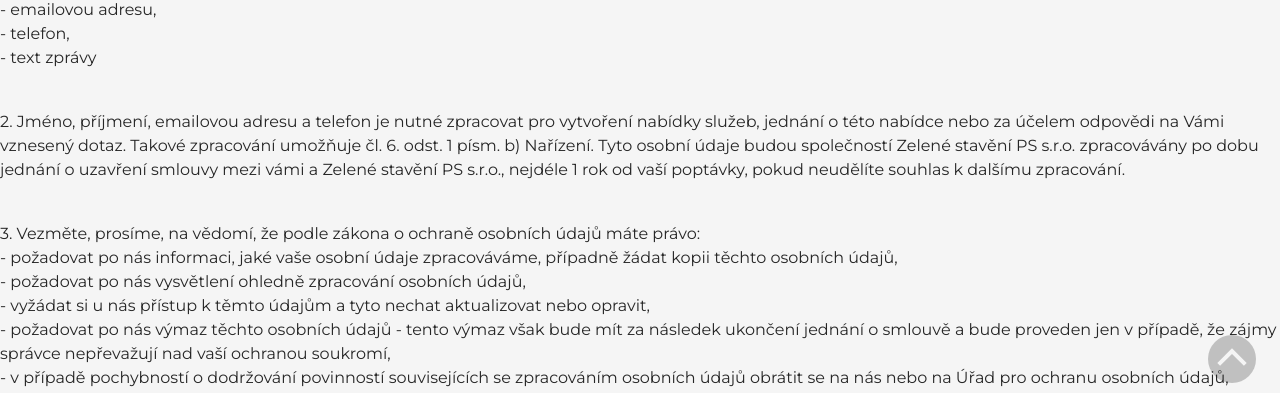
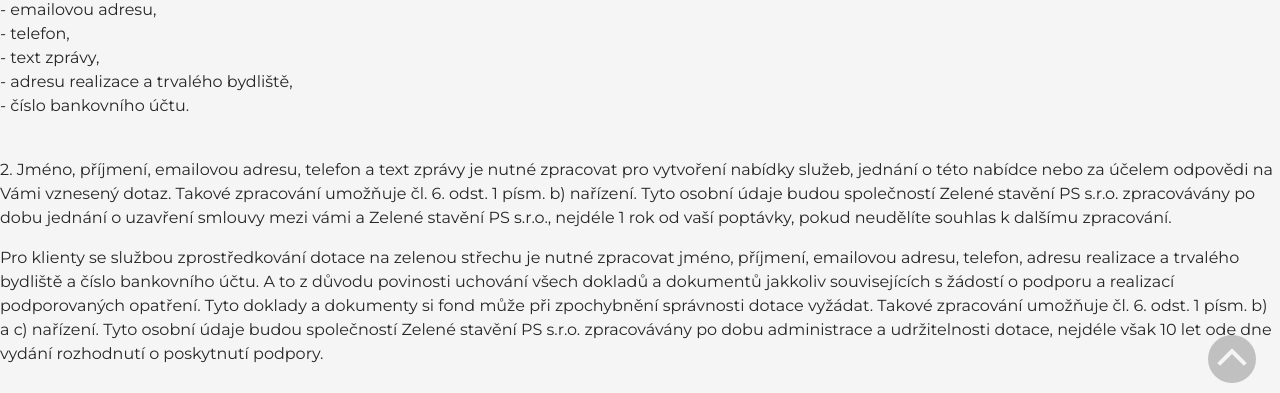
Before and after one commit to jirulak02/zelene-staveni, a Next.js app: page /ochrana-osobnich-udaju in a window 1280 px wide. Shown: the part 393-786 px from the top of the page. Built offline with nearby package versions, Linux system fonts and the light colour scheme.

Commit message:
legal stuff

```diff
--- a/app/api/hello/route.ts
+++ b/app/api/hello/route.ts
@@ -1,3 +1,3 @@
 export async function GET(request: Request) {
-  return new Response('Hello, Next.js!')
+	return new Response("Hello, Next.js!");
 }
--- a/app/ochrana-osobnich-udaju/page.tsx
+++ b/app/ochrana-osobnich-udaju/page.tsx
@@ -32,19 +32,40 @@
 						<p>- jméno a příjmení,</p>
 						<p>- emailovou adresu,</p>
 						<p>- telefon,</p>
-						<p>- text zprávy</p>
+						<p>- text zprávy,</p>
+						<p>- adresu realizace a trvalého bydliště,</p>
+						<p>- číslo bankovního účtu.</p>
 					</div>
-					<p>
-						2. Jméno, příjmení, emailovou adresu a telefon je nutné
-						zpracovat pro vytvoření nabídky služeb, jednání o této
-						nabídce nebo za účelem odpovědi na Vámi vznesený dotaz.
-						Takové zpracování umožňuje čl. 6. odst. 1 písm. b)
-						Nařízení. Tyto osobní údaje budou společností Zelené
-						stavění PS s.r.o. zpracovávány po dobu jednání o
-						uzavření smlouvy mezi vámi a Zelené stavění PS s.r.o.,
-						nejdéle 1 rok od vaší poptávky, pokud neudělíte souhlas
-						k dalšímu zpracování.
-					</p>
+					<div className="space-y-4">
+						<p>
+							2. Jméno, příjmení, emailovou adresu, telefon a text
+							zprávy je nutné zpracovat pro vytvoření nabídky
+							služeb, jednání o této nabídce nebo za účelem
+							odpovědi na Vámi vznesený dotaz. Takové zpracování
+							umožňuje čl. 6. odst. 1 písm. b) nařízení. Tyto
+							osobní údaje budou společností Zelené stavění PS
+							s.r.o. zpracovávány po dobu jednání o uzavření
+							smlouvy mezi vámi a Zelené stavění PS s.r.o.,
+							nejdéle 1 rok od vaší poptávky, pokud neudělíte
+							souhlas k dalšímu zpracování.
+						</p>
+						<p>
+							Pro klienty se službou zprostředkování dotace na
+							zelenou střechu je nutné zpracovat jméno, příjmení,
+							emailovou adresu, telefon, adresu realizace a
+							trvalého bydliště a číslo bankovního účtu. A to z
+							důvodu povinosti uchování všech dokladů a dokumentů
+							jakkoliv souvisejících s žádostí o podporu a
+							realizací podporovaných opatření. Tyto doklady a
+							dokumenty si fond může při zpochybnění správnosti
+							dotace vyžádat. Takové zpracování umožňuje čl. 6.
+							odst. 1 písm. b) a c) nařízení. Tyto osobní údaje
+							budou společností Zelené stavění PS s.r.o.
+							zpracovávány po dobu administrace a udržitelnosti
+							dotace, nejdéle však 10 let ode dne vydání
+							rozhodnutí o poskytnutí podpory.
+						</p>
+					</div>
 					<div>
 						<p>
 							3. Vezměte, prosíme, na vědomí, že podle zákona o
```
Also changed, not shown: app/layout.tsx (indentation only), app/sluzby/dotace/page.tsx (indentation only), components/ServicesPage/BlowerPage/Explanation.tsx (indentation only), components/ServicesPage/BlowerPage/Potrebujeme.tsx (indentation only), components/ServicesPage/DotacePage/BlowerDoor.tsx (indentation only), components/ServicesPage/DotacePage/Fungovani.tsx (indentation only), components/ServicesPage/DotacePage/Usnadneni.tsx (indentation only), components/ServicesPage/StrechyPage/OurServices.tsx (indentation only), components/ui/GoToTop.tsx (indentation only).
